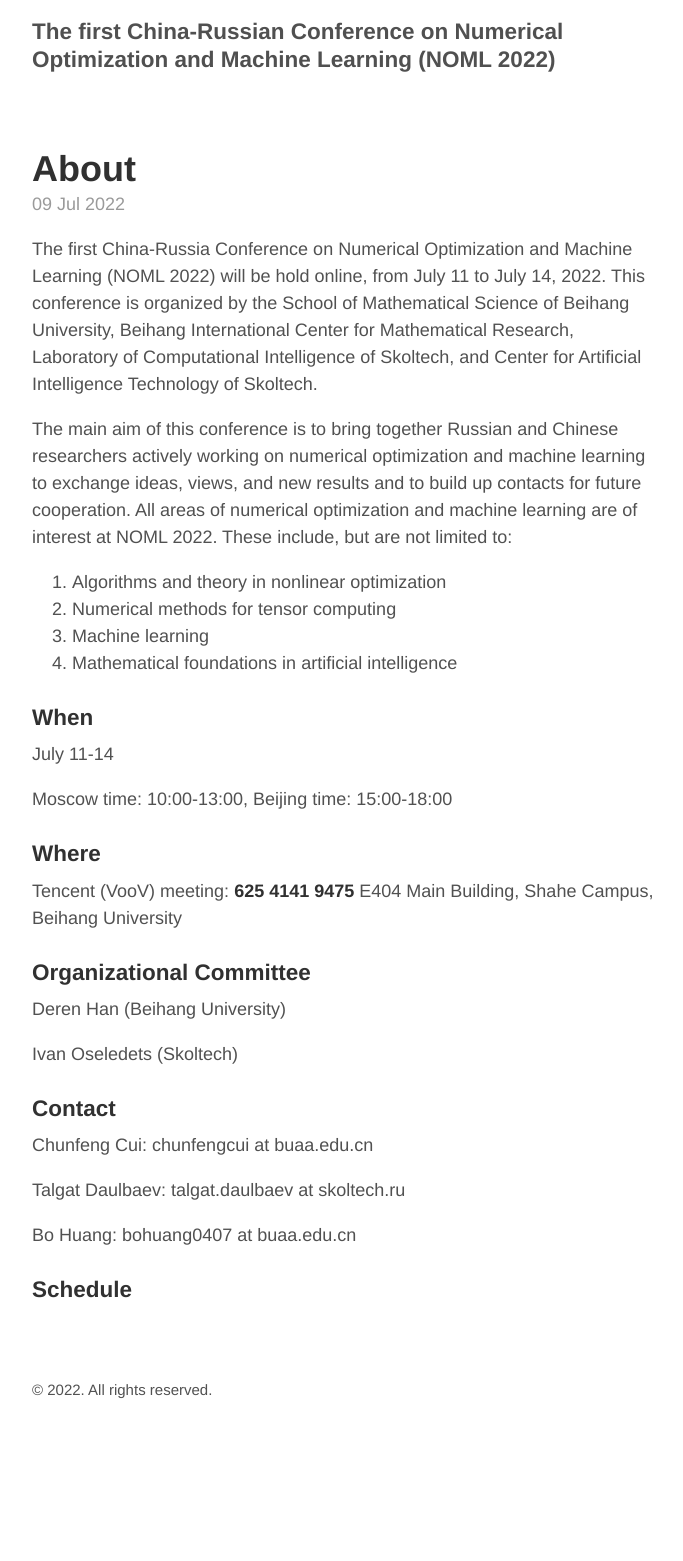
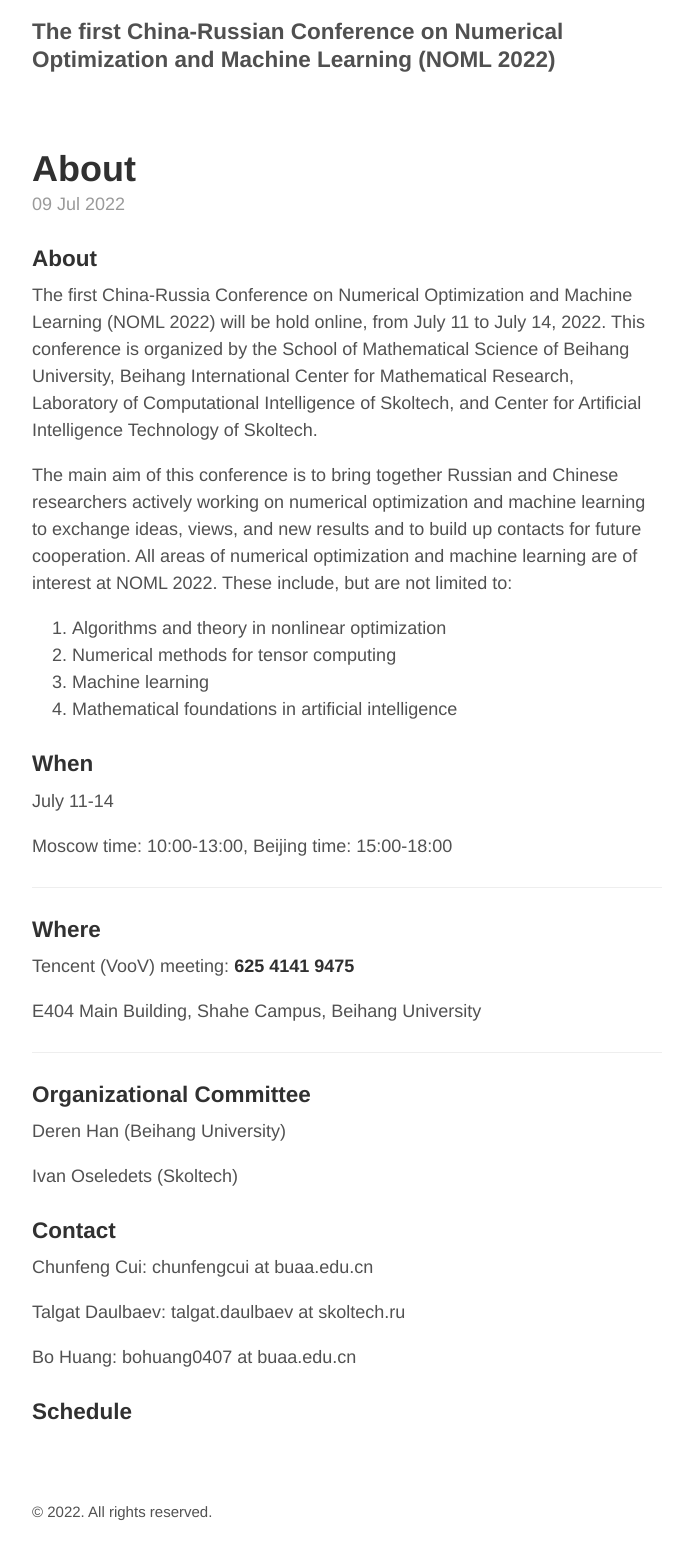
Before and after one commit to Daulbaev/Daulbaev.github.io, a Jekyll site: the page built from _posts/2022-07-09-about.md, in a window 1280 px wide. Shown: the whole page, without its empty margins (293-976 px from the left). Built offline with Jekyll 4.4.1, drawn with Linux system fonts in a browser that asks for light colours; before the commit the page ends 1439 px from its top, so only the background shows below that.

Commit message:
Update 2022-07-09-about.md

```diff
--- a/_posts/2022-07-09-about.md
+++ b/_posts/2022-07-09-about.md
@@ -2,6 +2,8 @@
 layout: post
 title: About
 ---
+
+### About
 
 The first China-Russia Conference on Numerical Optimization and Machine Learning (NOML 2022) will be hold online, from July 11 to July 14, 2022. This conference is organized by the School of Mathematical Science of Beihang University, Beihang International Center for Mathematical Research, Laboratory of Computational Intelligence of Skoltech, and Center for Artificial Intelligence Technology of Skoltech.
 
@@ -18,10 +20,15 @@ July 11-14
 
 Moscow time: 10:00-13:00, Beijing time: 15:00-18:00
 
+---
+
 ### Where
 
 Tencent (VooV) meeting: **625 4141 9475**
+
 E404 Main Building, Shahe Campus, Beihang University
+
+---
 
 ### Organizational Committee
 
```
